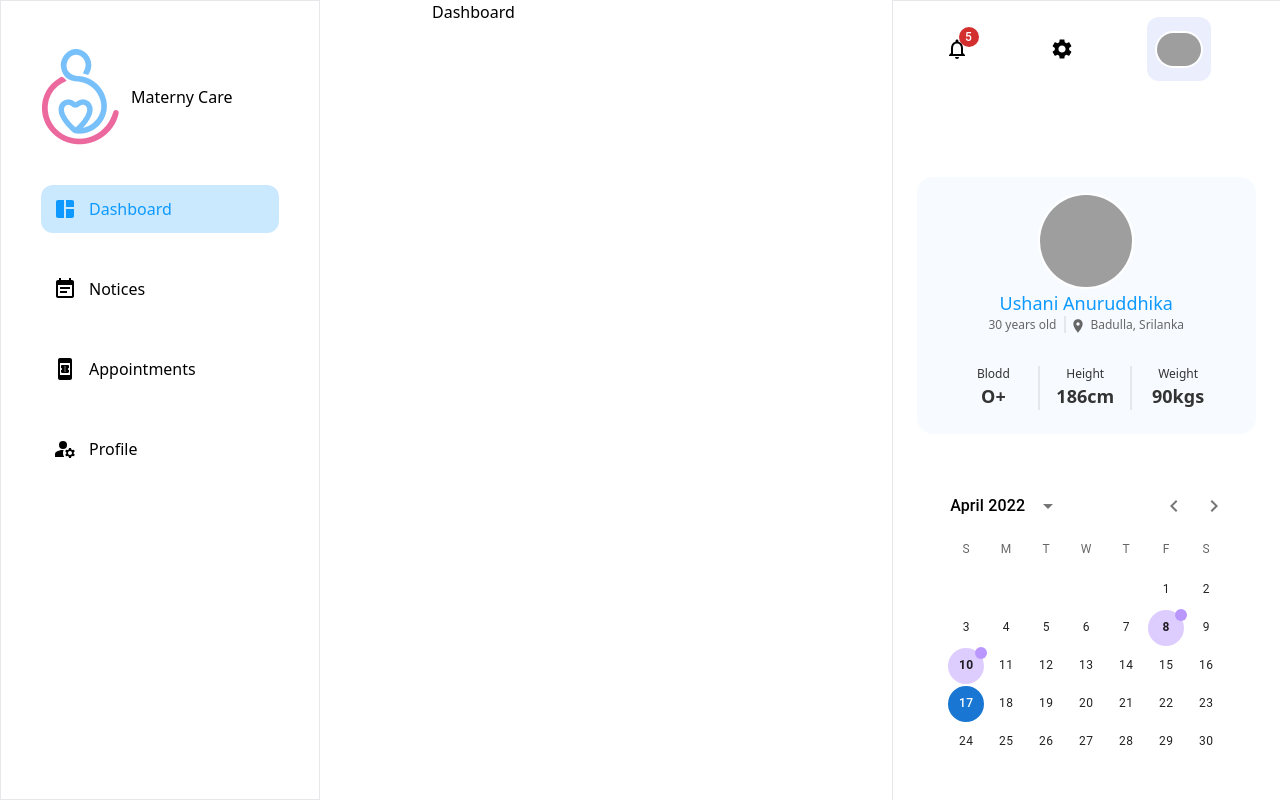
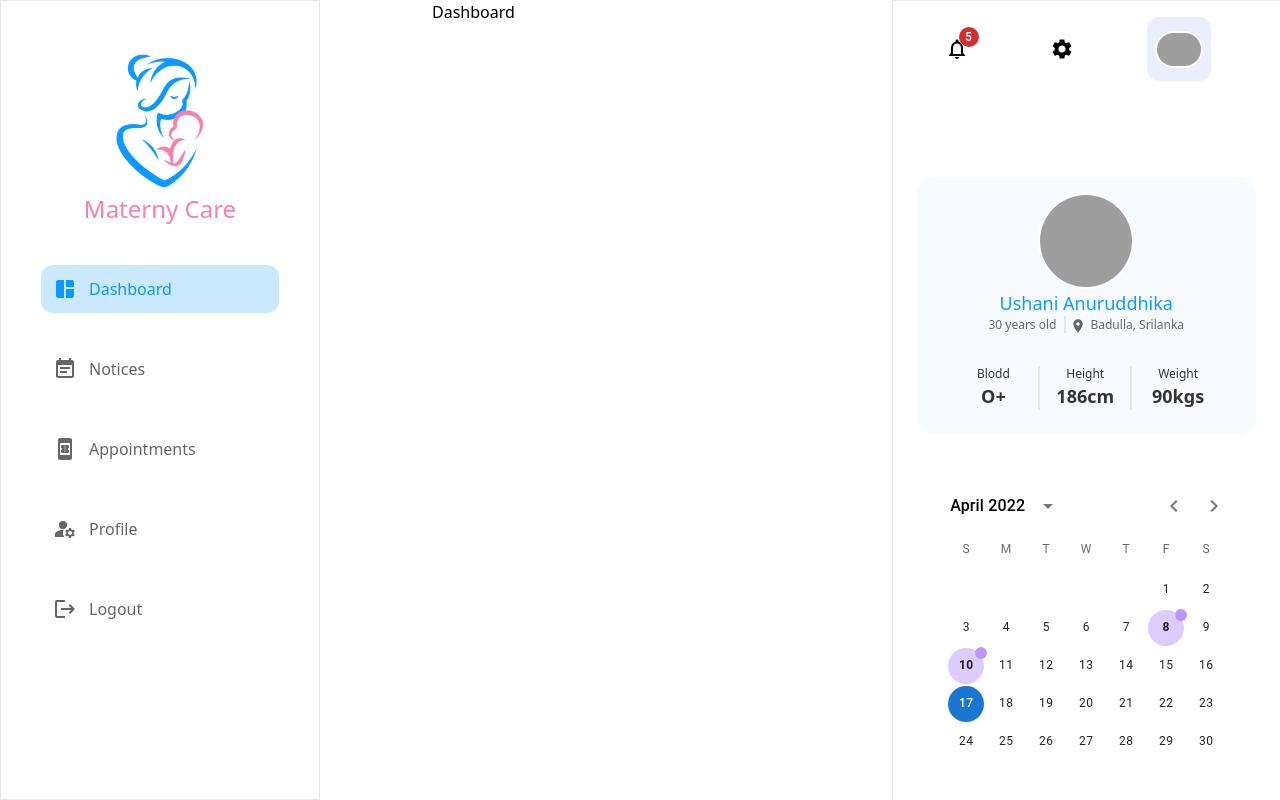
Before and after one commit to Yasela-dissanayake/MaternyCare, a React (Vite) app in the folder frontend/: page /dashboard in a window 1280 px wide. Shown: the top 800 px of the page. Built offline with nearby package versions, Linux system fonts and the light colour scheme; grey boxes are pictures that could not be loaded.

Commit message:
feat: drawer button state changes when clicked

```diff
--- a/frontend/src/assets/icons/Icons.ts
+++ b/frontend/src/assets/icons/Icons.ts
@@ -2,10 +2,12 @@ import SpaceDashboardIcon from "@mui/icons-material/SpaceDashboard";
 import BookOnlineIcon from "@mui/icons-material/BookOnline";
 import EventNoteIcon from "@mui/icons-material/EventNote";
 import ManageAccountsIcon from "@mui/icons-material/ManageAccounts";
+import LogoutIcon from "@mui/icons-material/Logout";
 
 export {
   SpaceDashboardIcon as DashboardIcon,
   BookOnlineIcon as AppointmentsIcon,
   EventNoteIcon as NoticesIcon,
   ManageAccountsIcon as ProfileIcon,
+  LogoutIcon as LogoutIcon,
 };
--- a/frontend/src/components/Drawer.tsx
+++ b/frontend/src/components/Drawer.tsx
@@ -4,6 +4,7 @@ import {
   DashboardIcon,
   NoticesIcon,
   ProfileIcon,
+  LogoutIcon,
 } from "../assets/icons/Icons";
 import { useState } from "react";
 const navLinks = [
@@ -23,6 +24,10 @@ const navLinks = [
     name: "Profile",
     icon: <ProfileIcon />,
   },
+  {
+    name: "Logout",
+    icon: <LogoutIcon />,
+  },
 ];
 
 const Drawer = () => {
@@ -30,22 +35,23 @@ const Drawer = () => {
 
   return (
     <div className="px-10 py-12 flex flex-col border border-r-1 w-80 h-screen">
-      <div className="logo-div flex space-x-3 items-center">
-        <img src={logo} className=""></img>
-        <span>Materny Care</span>
+      <div className="flex flex-col items-center justify-center">
+        <img src={logo} className="h-36"></img>
+        <h1 className="text-[#F580AB] text-2xl font-medium	">Materny Care</h1>
       </div>
 
-      <div className="mt-10 flex flex-col space-y-8">
+      <div className="mt-10 flex flex-col space-y-8 text-[#666666] ">
         {navLinks.map((item, index) => (
-          <div
+          <button
+            onClick={() => setActiveLink(index)}
             key={index}
             className={`flex items-center space-x-2 py-3 px-3 rounded-xl	 ${
               activeLink == index ? "text-[#0D99FF] bg-[#CAE9FF]" : ""
             }`}
           >
             {item.icon}
-            <span className="pl-1">{item.name}</span>
-          </div>
+            <span className="pl-1 ">{item.name}</span>
+          </button>
         ))}
       </div>
     </div>
```
Also changed, not shown: frontend/src/assets/images/logo.png.
